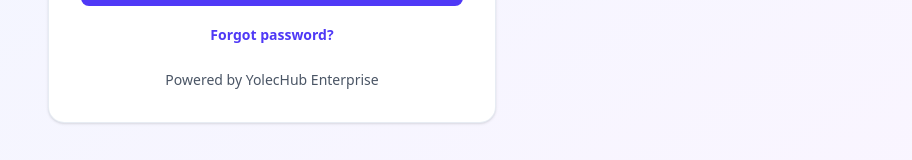
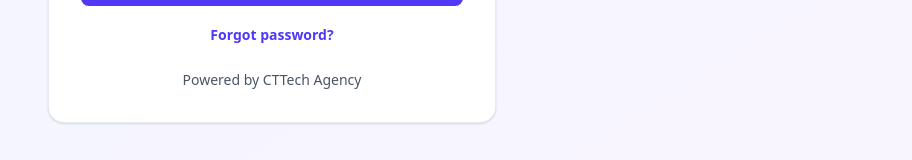
Before and after one commit to CTTech-troy/YolecDB, a React (Vite) app: page / in a window 1280 px wide. Shown: the part 552-712 px from the top of the page, without its empty margins (368-1280 px from the left). Built offline with nearby package versions, Linux system fonts and the light colour scheme; no server answers.

Commit message:
nrw pdate from troy

```diff
--- a/src/pages/Login.tsx
+++ b/src/pages/Login.tsx
@@ -211,7 +211,7 @@ export function LoginPage() {
 
         {/* Footer */}
         <div className="mt-6 text-center text-sm text-gray-600 dark:text-gray-400">
-          <p>Powered by YolecHub Enterprise</p>
+          <p>Powered by CTTech Agency</p>
         </div>
       </Card>
     </div>
```
Also changed, not shown: 2 other files (tests, documents, lock files or other folders).
